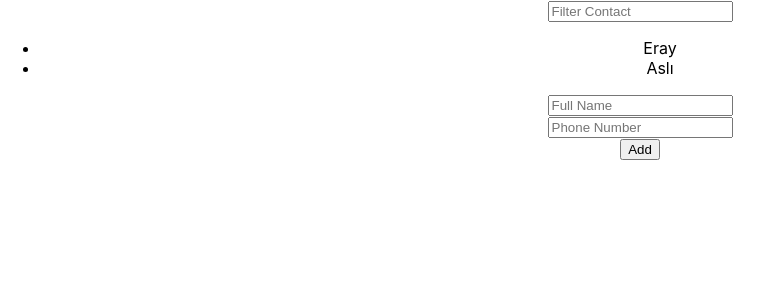
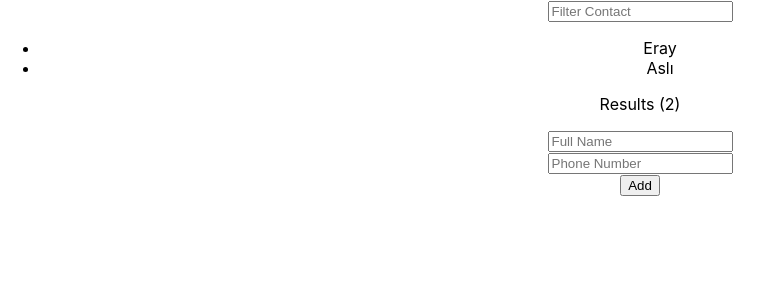
Before and after one commit to erayalp808/contacts-app, a React (Create React App) app: page / in a window 1280 px wide. Shown: the top 300 px of the page, without its empty margins (0-773 px from the left). Built offline with nearby package versions, Linux system fonts and the light colour scheme.

Commit message:
result section added

```diff
--- a/src/Components/Contacts/List/index.js
+++ b/src/Components/Contacts/List/index.js
@@ -26,6 +26,7 @@ function List( {contacts} ) {
       <ul className='list'>
         {filteredContacts.map((contact, index) => (<li key={index}>{contact.fullname}</li>))}
       </ul>
+      <p id='results'>Results ({filteredContacts.length})</p>
     </div>
   )
 }
```
